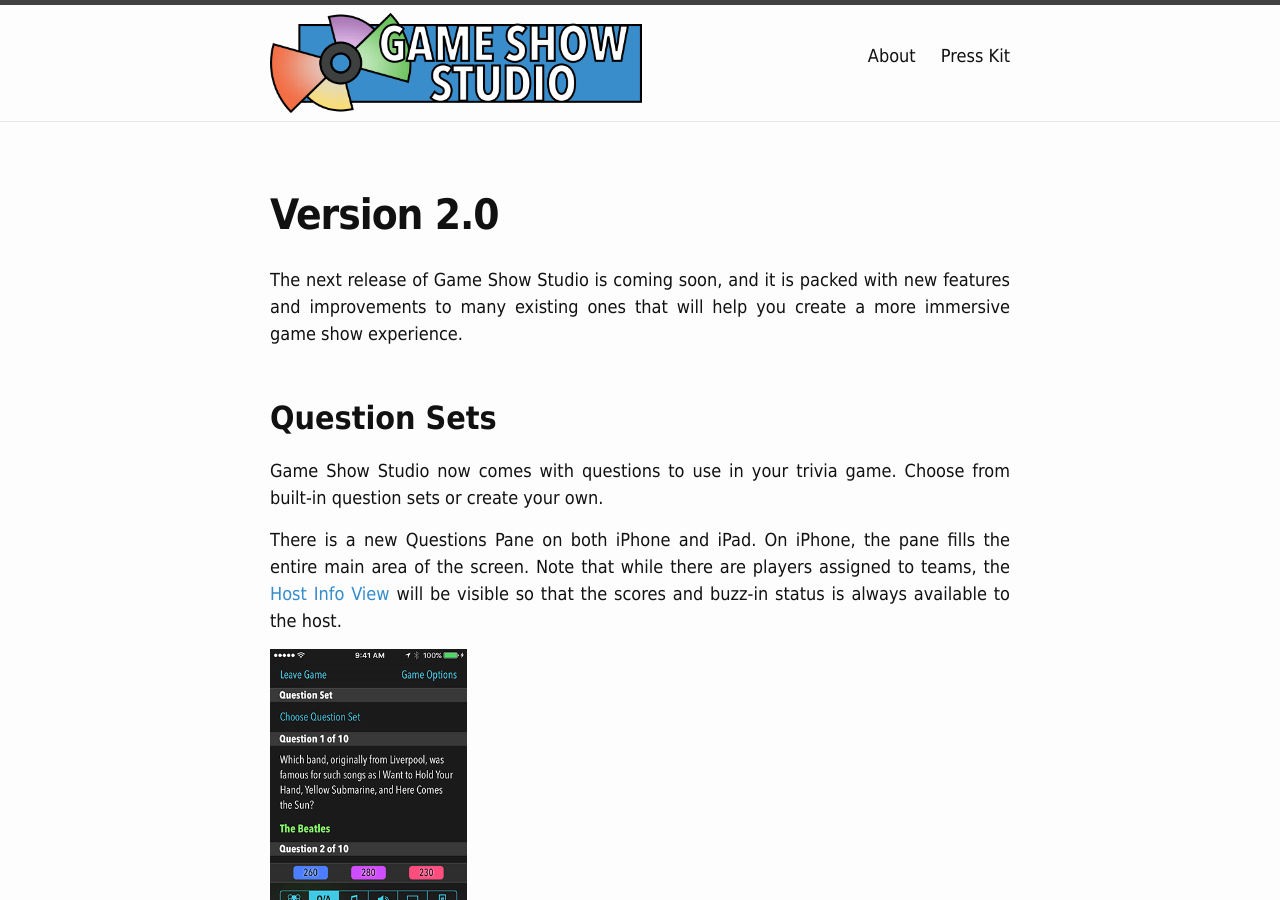
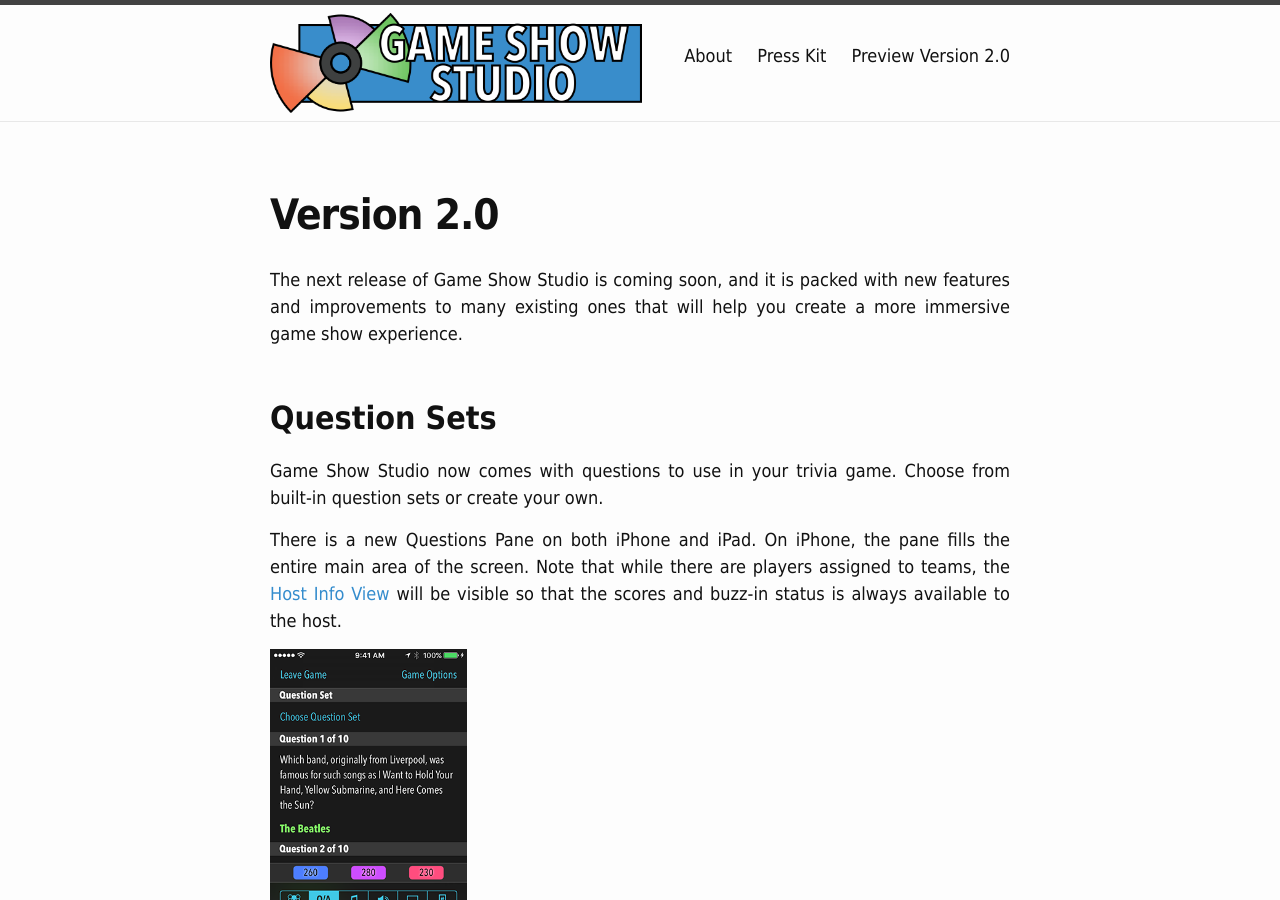
Before and after one commit to gameshowstudio/gameshowstudio.github.io, a Jekyll site: the page built from updates.md, in a window 1280 px wide and 900 px high. Built offline with Jekyll 4.4.1, drawn with Linux system fonts in a browser that asks for light colours.

Commit message:
Put Preview Version 2.0 in the navigation area.

```diff
--- a/updates.md
+++ b/updates.md
@@ -2,6 +2,7 @@
 layout: page
 title: Version 2.0
 permalink: /updates/
+nav_menu_title: Preview Version 2.0
 ---
 
 The next release of Game Show Studio is coming soon, and it is packed with new features and improvements to many existing ones that will help you create a more immersive game show experience.
```
